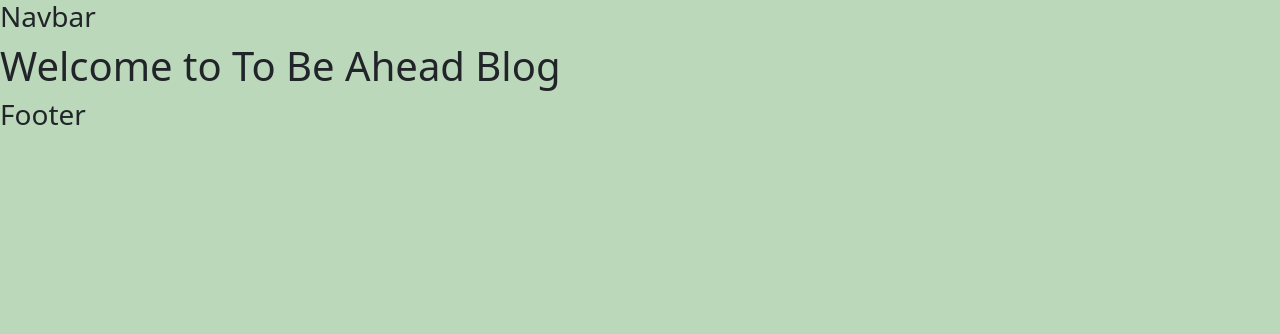
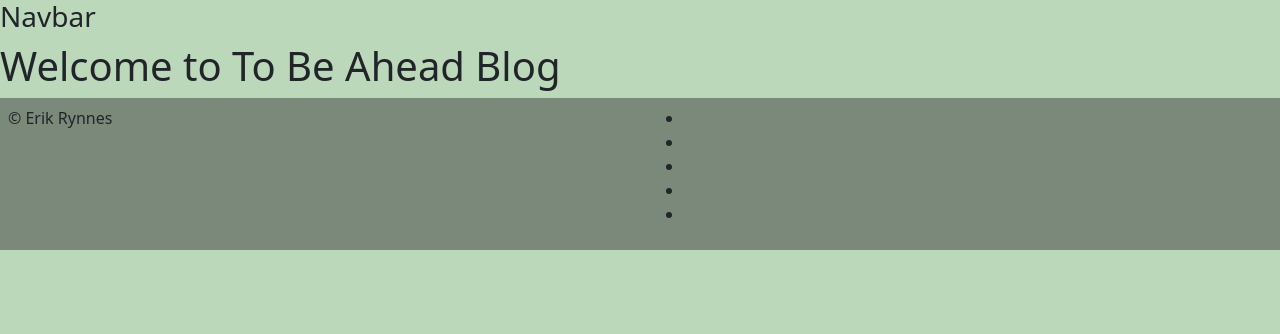
Before and after one commit to GroundBuilder/to-be-ahead-blog, a Django app: page / in a window 1280 px wide. Shown: the top 334 px of the page. Run offline with Django 3.2, Linux system fonts and the light colour scheme; data that the repository does not hold is empty.

Commit message:
Set darker green to footer with css

```diff
--- a/static/css/style.css
+++ b/static/css/style.css
@@ -1,3 +1,16 @@
+:root{
+    --col-main: #bbd8ba;
+    --col-main: #7b897a;
+}
+
 body {
     background-color: #bbd8ba;
 }
+
+
+/*** Footer ***/
+
+.footer {
+    background-color: #7b897a;
+    padding: 0.5rem;
+}
--- a/templates/base.html
+++ b/templates/base.html
@@ -27,7 +27,7 @@
     </header>
 <h1>Welcome to To Be Ahead Blog</h1>
 
-    <footer>
+    <footer class="footer">
         {% include 'includes/footer.html' %}
     </footer>
     <!-- Bootstrap -->
--- a/templates/includes/footer.html
+++ b/templates/includes/footer.html
@@ -1,3 +1,26 @@
 {% load static %}
 
-<h3>Footer</h3>
+<div class="row">
+    <div class="col-6">&copy; Erik Rynnes</div>
+    <div class="col-6">
+        <nav class="">
+            <ul id="icons">
+                <li>
+                    <a href="mailto:to_be_ahead@yahoo.com" target="_blank" aria-label="Send a email (opens your email-program in a new tab)"><i class="fa-solid fa-envelope"></i></a>
+                </li>
+                <li>
+                    <a href="tel:+46707070707" target="_blank"><i class="fa-solid fa-square-phone"></i></a>
+                </li>
+                <li>
+                    <a href="https://www.instagram.com/" target="_blank" rel="noopener" aria-label="Visit our Instagram account  (opens in a new tab)"><i class="fa-brands fa-square-instagram"></i></a>
+                </li>
+                <li>
+                    <a href="https://twitter.com/To_Be_Ahead" target="_blank" rel="noopener" aria-label="Visit our Twitter account  (opens in a new tab)"><i class="fa-brands fa-square-twitter"></i></a>
+                </li>
+                <li>
+                    <a href="https://www.facebook.com/" target="_blank" rel="noopener" aria-label="Visit our Facebook page  (opens in a new tab)"><i class="fa-brands fa-square-facebook"></i></a>
+                </li>
+            </ul>
+        </nav>
+    </div>
+</div>
```
